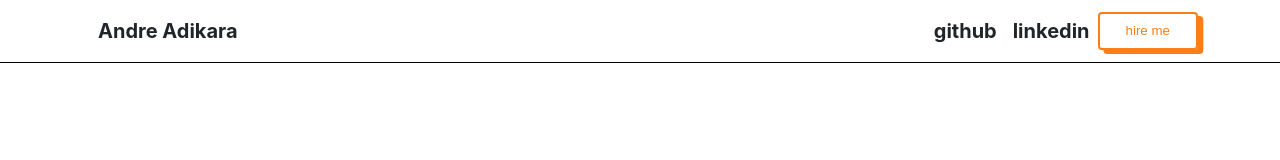
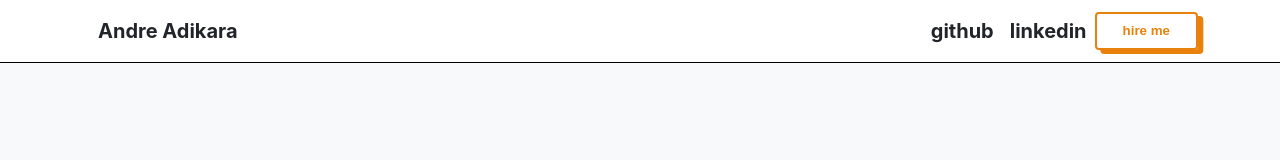
Before and after one commit to andrepith/andreadikarav2, a Next.js app: page / in a window 1280 px wide. Shown: the top 160 px of the page. Built offline with nearby package versions, Linux system fonts and the light colour scheme; no server answers.

Commit message:
Adjust theme color

```diff
--- a/src/styles/styles.css
+++ b/src/styles/styles.css
@@ -5,6 +5,7 @@ body {
     sans-serif;
   -webkit-font-smoothing: antialiased;
   -moz-osx-font-smoothing: grayscale;
+  background-color: var(--bs-gray-100);
 }
 
 code {
@@ -13,7 +14,7 @@ code {
 }
 
 a:hover {
-  color: var(--bs-orange) !important;
+  color: #e9820c;
 }
 
 .wrapper {
@@ -23,7 +24,7 @@ a:hover {
 .section-title {
   color: var(--dark);
   text-decoration: overline;
-  text-decoration-color: var(--bs-orange);
+  text-decoration-color: #e9820c;
 }
 
 .navigation {
@@ -41,6 +42,10 @@ a:hover {
   font-size: 1.25rem;
 }
 
+.nav-link:hover {
+  color: #e9820c;
+}
+
 .primary-nav {
   flex-wrap: wrap;
   justify-content: space-between;
@@ -52,25 +57,25 @@ a:hover {
 
 .btn-layered {
   background: none;
-  border: 2px solid var(--bs-orange);
+  border: 2px solid #e9820c;
   font-family: CircularStd, sans-serif !important;
   font-size: 10pt;
-  font-weight: 500;
+  font-weight: 900;
   line-height: 1;
   padding: 10px 26px;
   transition: 0.1s ease-out;
   -webkit-transition: 0.1s ease-out;
-  color: var(--bs-orange);
+  color: #e9820c;
 }
 
 .offset {
-  box-shadow: 0.4em 0.3em 0 0 var(--bs-orange);
+  box-shadow: 0.4em 0.3em 0 0 #e9820c;
 }
 
 .offset:focus,
 .offset:hover {
-  box-shadow: 0 0 0 0 var(--bs-orange);
-  color: var(--bs-orange);
+  box-shadow: 0 0 0 0 #e9820c;
+  color: #e9820c;
   text-decoration: none;
 }
 
@@ -102,7 +107,7 @@ a:hover {
 
 .email-link:hover {
   text-decoration: none;
-  background-color: var(--bs-orange);
+  background-color: #e9820c;
   color: #fff;
   border: none;
 }
@@ -161,7 +166,7 @@ a:hover {
   opacity: 0;
   -webkit-transition: 0.4s ease;
   transition: 0.4s ease;
-  background-color: var(--bs-orange);
+  background-color: #e9820c;
   border-radius: 8px;
   z-index: 100;
 }
@@ -198,7 +203,7 @@ a:hover {
   left: 0;
   top: 0;
   opacity: 0.95;
-  background-color: var(--bs-orange);
+  background-color: #e9820c;
   overflow-x: hidden;
   -webkit-transition: 0.5s;
   transition: 0.5s;
@@ -226,7 +231,7 @@ a:hover {
   padding: 8px;
   text-decoration: none;
   font-size: 36px;
-  color: var(--bs-white);
+  color: var(--bs-white) !important;
   display: block;
   -webkit-transition: 0.3s;
   transition: 0.3s;
```
